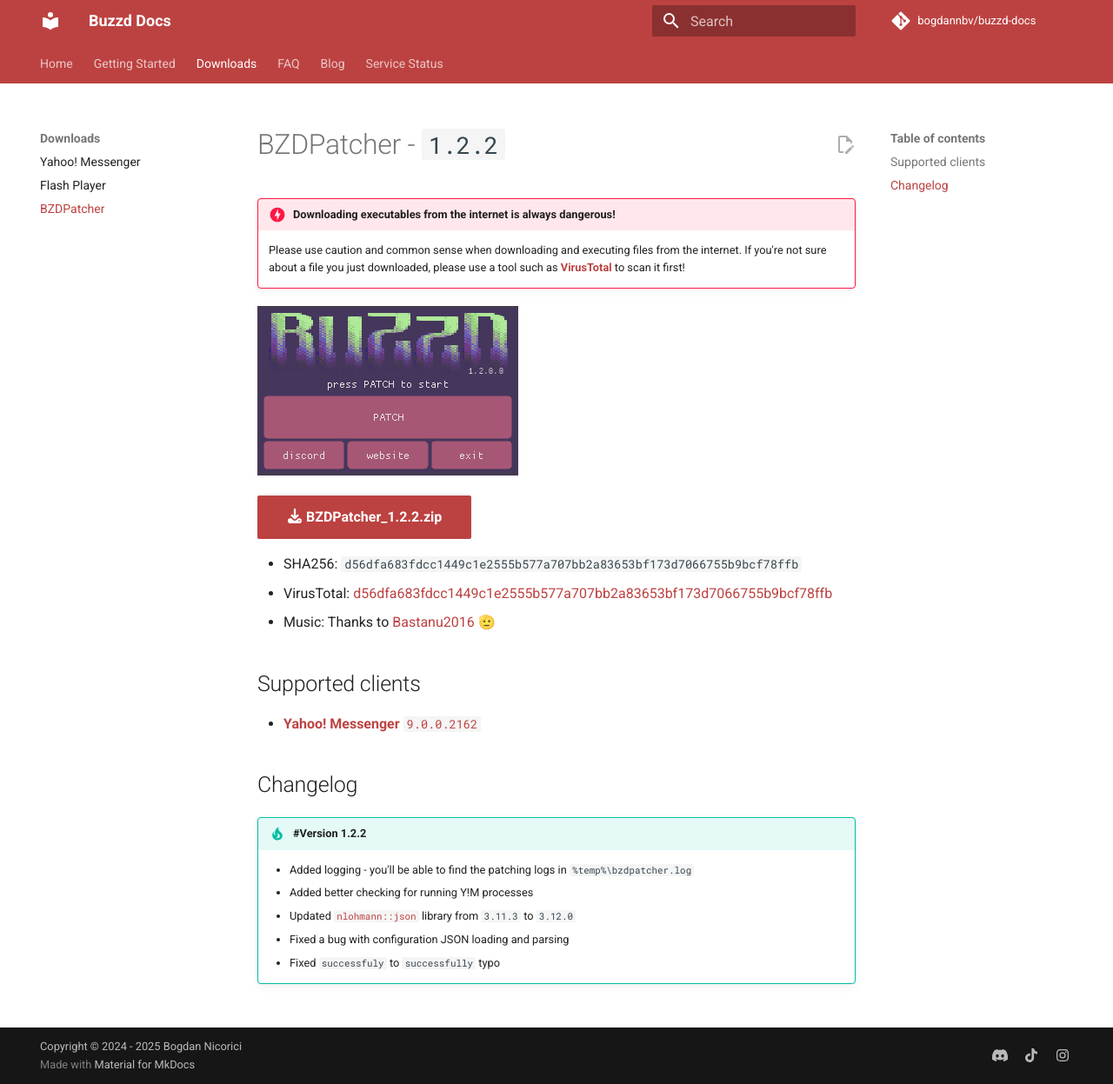
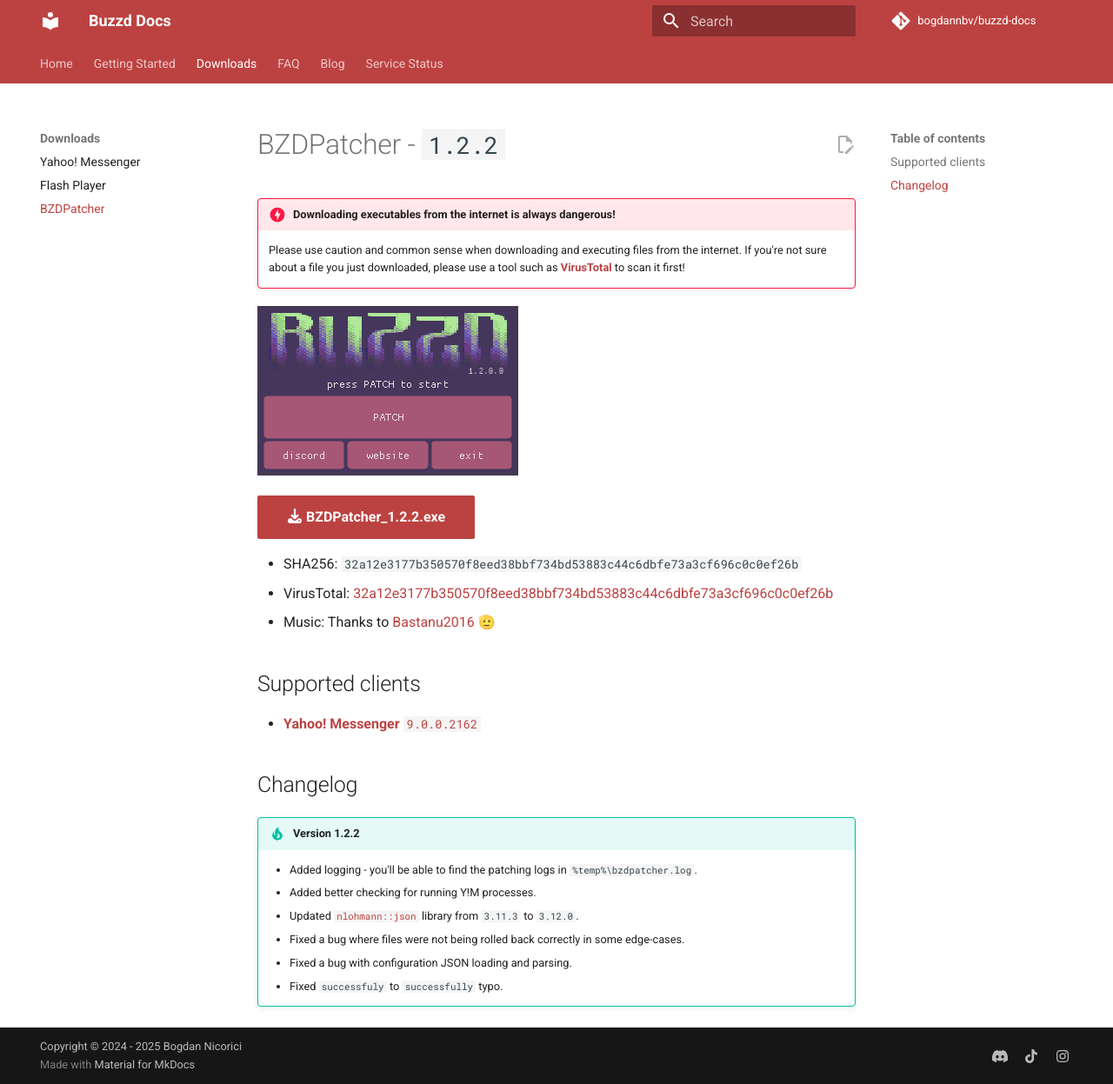
Before and after one commit to bogdannbv/buzzd-docs, an MkDocs documentation site: the page built from docs/downloads/bzd-patcher.md, in a window 1280 px wide and 1247 px high. Shown: the whole window at 87% size. Built offline with MkDocs 1.6.1 and Material for MkDocs 9.7.7, drawn with Linux system fonts in a browser that asks for light colours; plug-ins that fetch from the network failed and are left out; comment, search, counter and statistics services are not loaded.

Commit message:
Update BZDPatcher

```diff
--- a/docs/downloads/bzd-patcher.md
+++ b/docs/downloads/bzd-patcher.md
@@ -6,10 +6,10 @@
 
 ![Buzzd Patcher](./images/bzd-patcher.png)
 
-[:fontawesome-solid-download: BZDPatcher_1.2.2.zip](./files/BZDPatcher_1.2.2.zip){ .md-button .md-button--primary }
+[:fontawesome-solid-download: BZDPatcher_1.2.2.exe](./files/BZDPatcher.exe){ .md-button .md-button--primary }
 
-- SHA256: `d56dfa683fdcc1449c1e2555b577a707bb2a83653bf173d7066755b9bcf78ffb`
-- VirusTotal: [d56dfa683fdcc1449c1e2555b577a707bb2a83653bf173d7066755b9bcf78ffb](https://www.virustotal.com/gui/file/d56dfa683fdcc1449c1e2555b577a707bb2a83653bf173d7066755b9bcf78ffb)
+- SHA256: `32a12e3177b350570f8eed38bbf734bd53883c44c6dbfe73a3cf696c0c0ef26b`
+- VirusTotal: [32a12e3177b350570f8eed38bbf734bd53883c44c6dbfe73a3cf696c0c0ef26b](https://www.virustotal.com/gui/file/32a12e3177b350570f8eed38bbf734bd53883c44c6dbfe73a3cf696c0c0ef26b)
 - Music: Thanks to [Bastanu2016](https://www.youtube.com/watch?v=2tTY6A5XisU) 🫡
 
 ## Supported clients
@@ -17,9 +17,10 @@
 
 ## Changelog
 
-!!! tip "#Version 1.2.2"
-    - Added logging - you'll be able to find the patching logs in `%temp%\bzdpatcher.log`
-    - Added better checking for running Y!M processes
-    - Updated [`nlohmann::json`](https://github.com/nlohmann/json) library from `3.11.3` to `3.12.0`
-    - Fixed a bug with configuration JSON loading and parsing
-    - Fixed `successfuly` to `successfully` typo
+!!! tip "Version 1.2.2"
+    - Added logging - you'll be able to find the patching logs in `%temp%\bzdpatcher.log`.
+    - Added better checking for running Y!M processes.
+    - Updated [`nlohmann::json`](https://github.com/nlohmann/json) library from `3.11.3` to `3.12.0`.
+    - Fixed a bug where files were not being rolled back correctly in some edge-cases.
+    - Fixed a bug with configuration JSON loading and parsing.
+    - Fixed `successfuly` to `successfully` typo.
```
Also changed, not shown: 1 other file.
